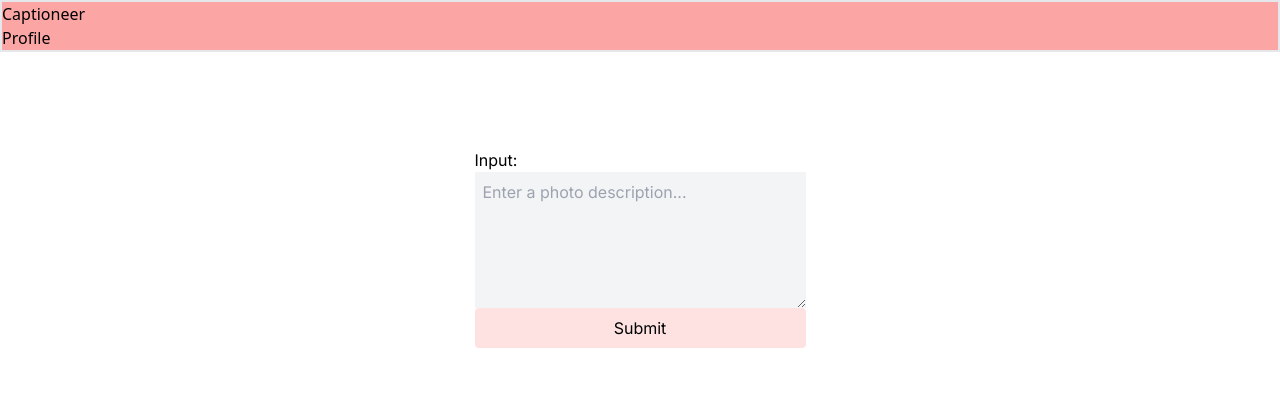
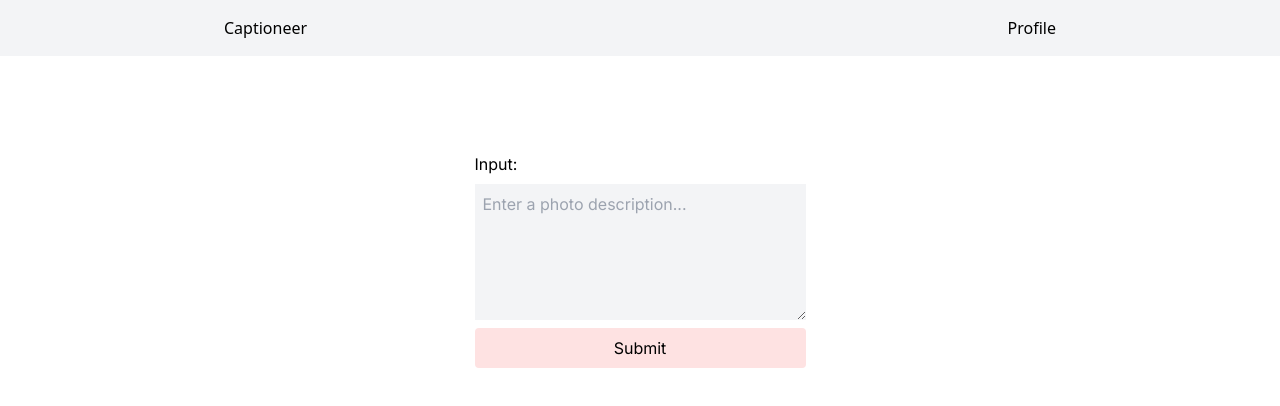
Before and after one commit to demirsergen/prompting, a Next.js app: page / in a window 1280 px wide. Shown: the top 406 px of the page. Built offline with nearby package versions, Linux system fonts and the light colour scheme.

Commit message:
update styling

```diff
--- a/src/components/Navbar.jsx
+++ b/src/components/Navbar.jsx
@@ -3,13 +3,15 @@ import React from 'react';
 
 const Navbar = () => {
   return (
-    <nav className="border-2 bg-red-300">
+    <nav className=" bg-gray-100  p-4 w-full">
+      <div className="flex justify-between mx-auto w-2/3">
         <h2>Captioneer</h2>
         <ul>
           <li>
             <Link href="/profile">Profile</Link>
           </li>
         </ul>
+      </div>
     </nav>
   );
 };
--- a/src/pages/index.js
+++ b/src/pages/index.js
@@ -29,7 +29,7 @@ export default function Home() {
       <form
         action="POST"
         onSubmit={handleSubmit}
-        className="flex flex-col"
+        className="flex flex-col gap-2"
       >
         <label htmlFor="input">Input: </label>
         <textarea
```
Lines whose indentation alone changed are shown as unchanged.
